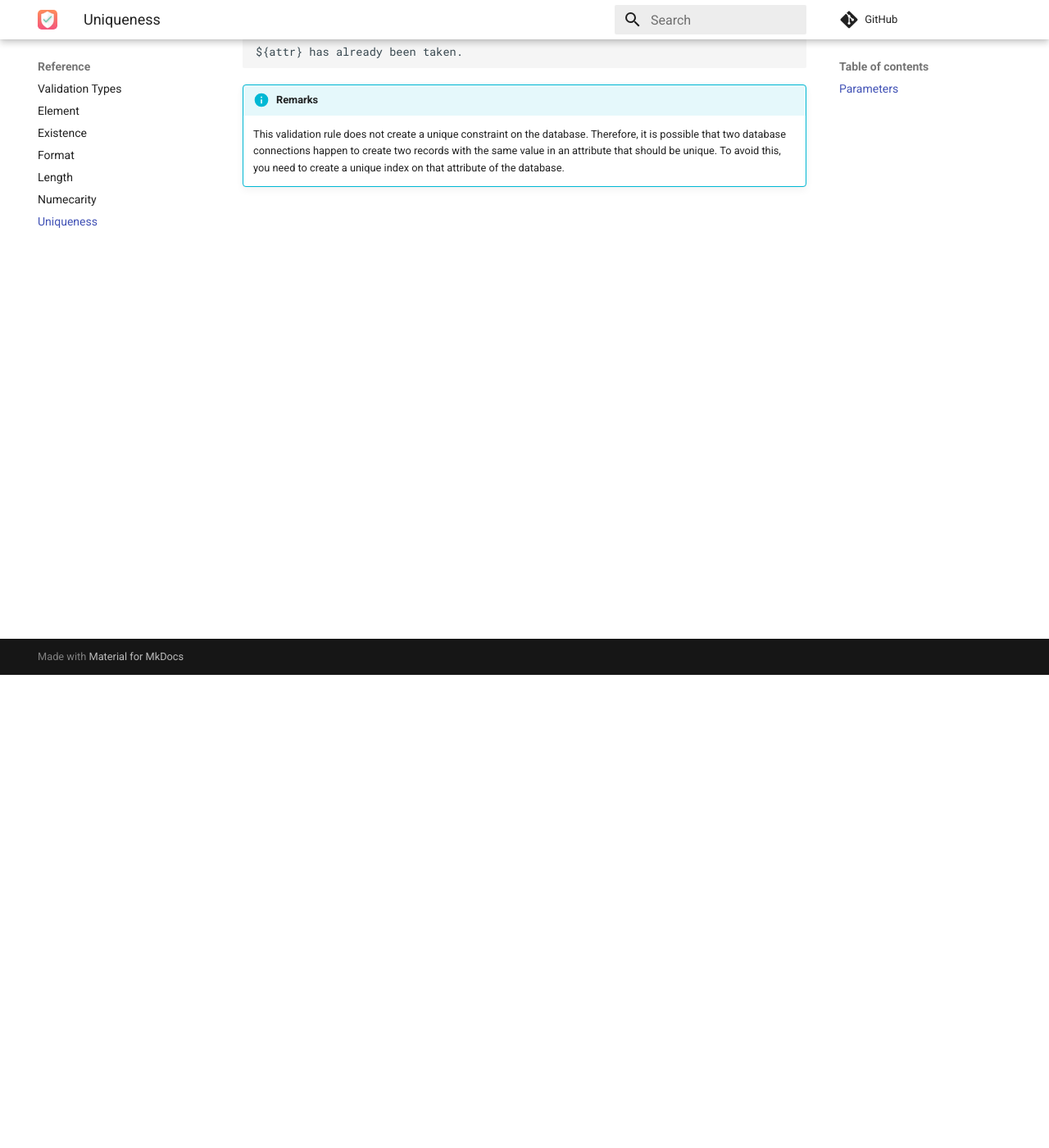
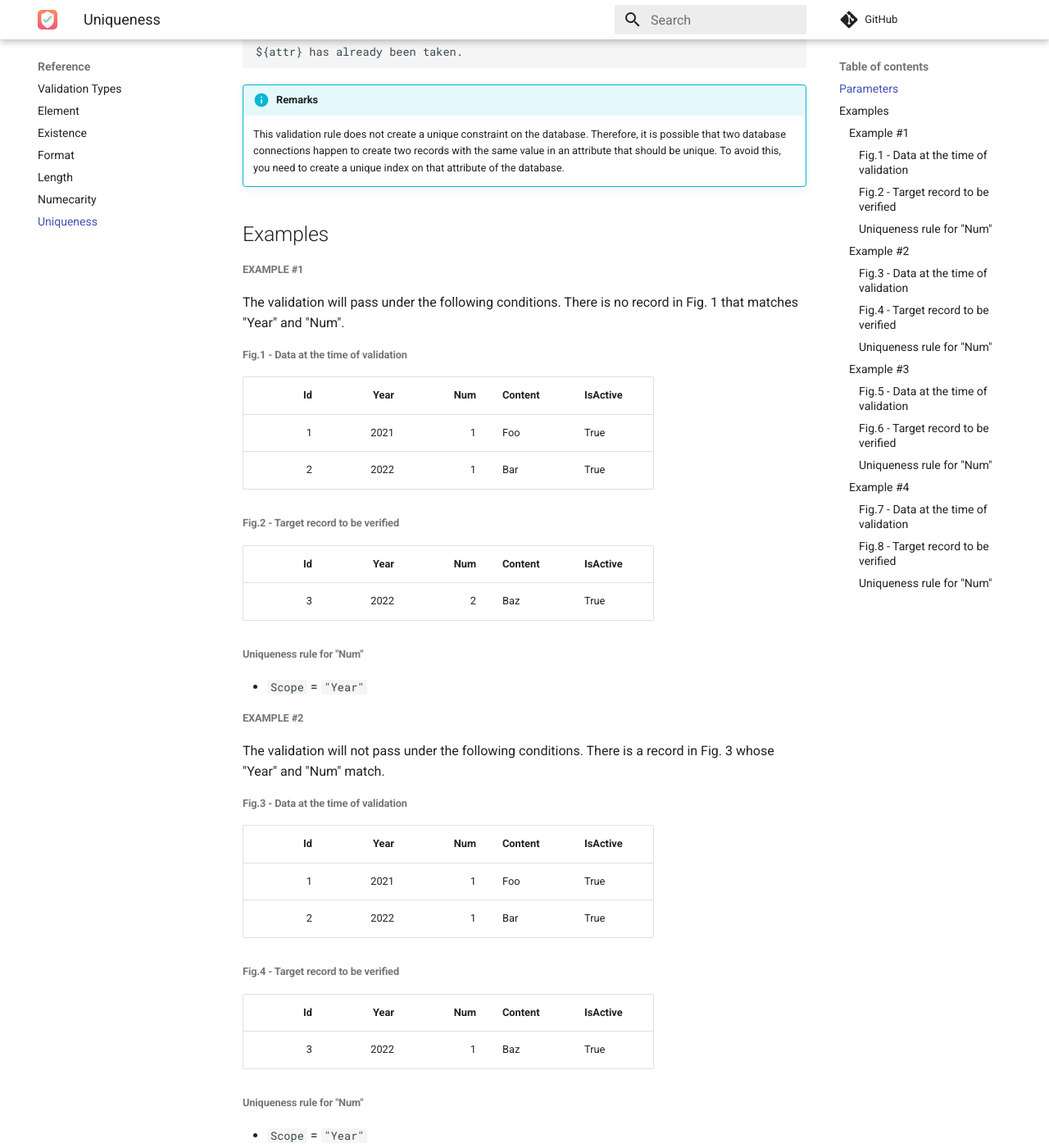
Before and after one commit to yamagh/ValidationHelper, an MkDocs documentation site: the page built from docs/Reference/Uniqueness.md, in a window 1280 px wide and 1400 px high, scrolled down 577 px. Shown: the whole window at 82% size. Built offline with MkDocs 1.6.1 and Material for MkDocs 9.7.7, drawn with Linux system fonts in a browser that asks for light colours; comment, search, counter and statistics services are not loaded; some of the changed text lies outside the part shown.

Commit message:
Add examples to uniqueness rule page.

```diff
--- a/docs/Reference/Uniqueness.md
+++ b/docs/Reference/Uniqueness.md
@@ -16,3 +16,93 @@ _Default error message:_
 
 !!! info "Remarks"
     This validation rule does not create a unique constraint on the database. Therefore, it is possible that two database connections happen to create two records with the same value in an attribute that should be unique. To avoid this, you need to create a unique index on that attribute of the database.
+
+## Examples
+
+##### Example #1
+
+The validation will pass under the following conditions.
+There is no record in Fig. 1 that matches "Year" and "Num".
+
+###### Fig.1 - Data at the time of validation
+
+|  Id | Year | Num | Content | IsActive |
+| --: | ---: | --: | ------- | -------- |
+|   1 | 2021 |   1 | Foo     | True     |
+|   2 | 2022 |   1 | Bar     | True     |
+
+###### Fig.2 - Target record to be verified
+
+|  Id | Year | Num | Content | IsActive |
+| --: | ---: | --: | ------- | -------- |
+|   3 | 2022 |   2 | Baz     | True     |
+
+###### Uniqueness rule for "Num"
+
+- `Scope` = `"Year"`
+
+##### Example #2
+
+The validation will not pass under the following conditions.
+There is a record in Fig. 3 whose "Year" and "Num" match.
+
+###### Fig.3 - Data at the time of validation
+
+|  Id | Year | Num | Content | IsActive |
+| --: | ---: | --: | ------- | -------- |
+|   1 | 2021 |   1 | Foo     | True     |
+|   2 | 2022 |   1 | Bar     | True     |
+
+###### Fig.4 - Target record to be verified
+
+|  Id | Year | Num | Content | IsActive |
+| --: | ---: | --: | ------- | -------- |
+|   3 | 2022 |   1 | Baz     | True     |
+
+###### Uniqueness rule for "Num"
+
+- `Scope` = `"Year"`
+
+##### Example #3
+
+The validation will pass under the following conditions.
+There is no record in Fig. 5 that matches "Year", "IsActive", and "Num".
+
+###### Fig.5 - Data at the time of validation
+
+|  Id | Year | Num | Content | IsActive |
+| --: | ---: | --: | ------- | -------- |
+|   1 | 2021 |   1 | Foo     | True     |
+|   2 | 2022 |   1 | Bar     | False     |
+
+###### Fig.6 - Target record to be verified
+
+|  Id | Year | Num | Content | IsActive |
+| --: | ---: | --: | ------- | -------- |
+|   3 | 2022 |   1 | Baz     | True     |
+
+###### Uniqueness rule for "Num"
+
+- `Scope` = `"Year IsActive"`
+
+##### Example #4
+
+The validation will pass under the following conditions
+Record with the same Id (primary key) are ignored.
+
+###### Fig.7 - Data at the time of validation
+
+|  Id | Year | Num | Content | IsActive |
+| --: | ---: | --: | ------- | -------- |
+|   1 | 2021 |   1 | Foo     | True     |
+|   2 | 2022 |   1 | Bar     | True     |
+
+###### Fig.8 - Target record to be verified
+
+|  Id | Year | Num | Content | IsActive |
+| --: | ---: | --: | ------- | -------- |
+|   2 | 2022 |   1 | Qux     | True     |
+
+###### Uniqueness rule for "Num"
+
+- `Scope` = `"Year"`
```
